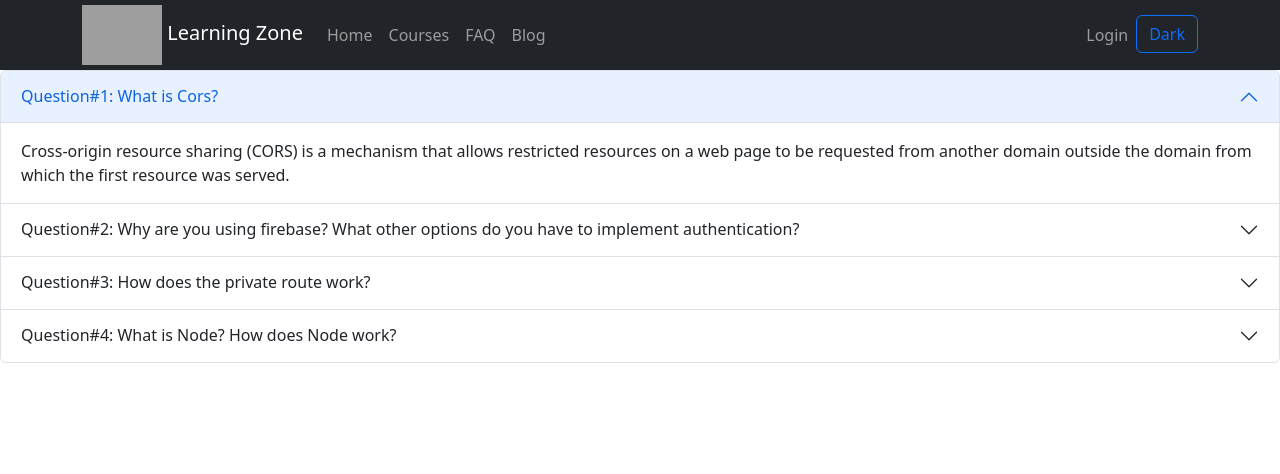
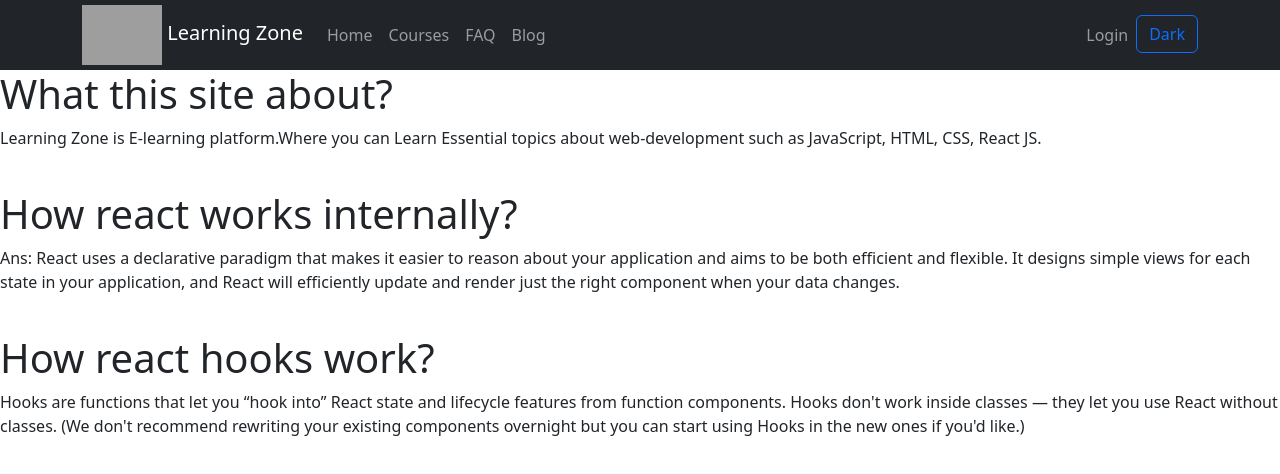
Before and after one commit to sanwarhossain5/learning-zone-clients, a React (Create React App) app: page /faq in a window 1280 px wide. Shown: the top 474 px of the page. Built offline with nearby package versions, Linux system fonts and the light colour scheme; no server answers; grey boxes are pictures that could not be loaded.

Commit message:
faq added

```diff
--- a/src/Routes/Routes/Routes.js
+++ b/src/Routes/Routes/Routes.js
@@ -9,6 +9,7 @@ import MyCourses from "../../pages/Courses/RightSide/MyCourses";
 import Payment from "../../pages/Courses/RightSide/Payment";
 import Profile from "../../pages/Courses/RightSide/Profile";
 import SingleCourse from "../../pages/Courses/RightSide/SingleCourse";
+import Faq from "../../pages/Faq/Faq";
 import Home from "../../pages/Home/Home";
 import PrivateRoute from "../../pages/PrivateRoute/PrivateRoute";
 
@@ -35,7 +36,7 @@ export const routes = createBrowserRouter([
             },
             {
                 path: '/faq',
-                element: <Blog/>,
+                element: <Faq/>,
             },
             {
                 path: '/checkout/:id',
--- /dev/null
+++ b/src/pages/Faq/Faq.js
@@ -0,0 +1,18 @@
+import React from 'react';
+
+const Faq = () => {
+  return (
+    <div>
+      <h1>What this site about?</h1>
+      <p>Learning Zone is E-learning platform.Where you can Learn Essential topics about web-development such as JavaScript, HTML, CSS, React JS. </p>
+        <br />
+      <h1>How react works internally?</h1>
+      <p>Ans: React uses a declarative paradigm that makes it easier to reason about your application and aims to be both efficient and flexible. It designs simple views for each state in your application, and React will efficiently update and render just the right component when your data changes.</p>
+      <br />
+      <h1>How react hooks work?</h1>
+      <p>Hooks are functions that let you “hook into” React state and lifecycle features from function components. Hooks don't work inside classes — they let you use React without classes. (We don't recommend rewriting your existing components overnight but you can start using Hooks in the new ones if you'd like.)</p>
+    </div>
+  );
+};
+
+export default Faq;
```
